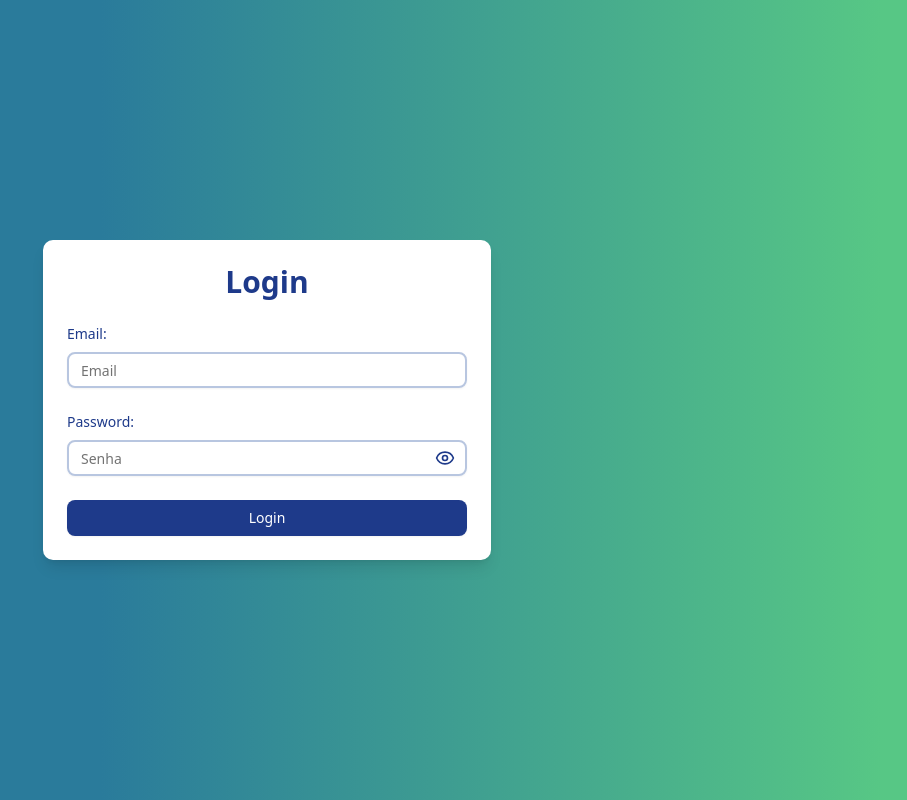
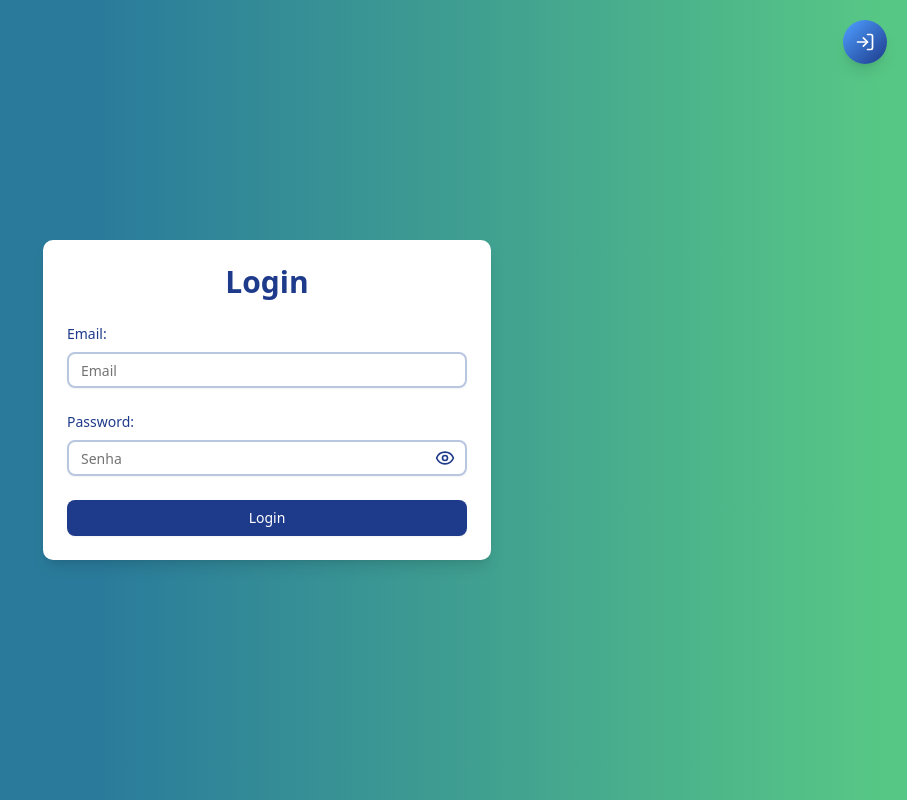
Before and after one commit to warlleyrocha/eden, a React (Vite) app: page /signin in a window 1280 px wide. Shown: the whole page, without its empty margins (373-1280 px from the left). Built offline with nearby package versions, Linux system fonts and the light colour scheme; what @react-pdf/renderer would draw is missing.

Commit message:
feat: adicionar usuário teste

```diff
--- a/src/pages/Signin/index.tsx
+++ b/src/pages/Signin/index.tsx
@@ -6,7 +6,7 @@ import { useNavigate } from 'react-router-dom';
 import { Button } from '@/components/ui/button';
 import { Input } from '@/components/ui/input';
 import { toast } from 'sonner';
-import { Eye, EyeOff } from 'lucide-react';
+import { Eye, EyeOff, LogInIcon } from 'lucide-react';
 
 export default function SignIn() {
   const { setAuthenticated } = useAuth(); // Hook para gerenciar autenticação
@@ -74,6 +74,15 @@ export default function SignIn() {
 
   return (
     <div className="flex flex-col items-center p-4 justify-center h-screen bg-[linear-gradient(90deg,rgba(42,123,155,1)_37%,rgba(87,199,133,1)_98%)]">
+      <div className="absolute top-5 right-5 bg-gradient-to-br from-blue-400 to-[#1E3A8A] p-3 rounded-full shadow-lg hover:shadow-xl transform hover:scale-105 transition-all duration-300 group cursor-text">
+        <LogInIcon color="white" size={20} />
+        <div className="absolute top-5 right-5 bg-white rounded-2xl p-4 text-center opacity-0 group-hover:opacity-100 transition-all duration-300 pointer-events-none group-hover:pointer-events-auto shadow-2xl border border-gray-100">
+          <p className="text-gray-800 font-semibold mb-1">User Test</p>
+          <p className="text-gray-600 text-sm mb-1">front@dev.com</p>
+          <p className="text-gray-600 text-sm">Npmrundev!</p>
+        </div>
+      </div>
+
       <div className="bg-white shadow-lg rounded-lg p-6 max-w-md w-full">
         <h2 className="text-3xl font-bold mb-6 text-center text-[#1E3A8A]">
           Login
@@ -106,7 +115,9 @@ export default function SignIn() {
             >
               Password:
             </label>
-            <div className="relative"> {/* Container relativo para posicionar o ícone */}
+            <div className="relative">
+              {' '}
+              {/* Container relativo para posicionar o ícone */}
               <Input
                 type={showPassword ? 'text' : 'password'}
                 required
@@ -126,11 +137,7 @@ export default function SignIn() {
                          text-[#1E3A8A] hover:text-[#152C6B] transition-colors duration-200
                          focus:outline-none focus:ring-2 focus:ring-[#3A5AAA] focus:ring-offset-1 rounded"
               >
-                {showPassword ? (
-                  <EyeOff size={20} />
-                ) : (
-                  <Eye size={20} />
-                )}
+                {showPassword ? <EyeOff size={20} /> : <Eye size={20} />}
               </button>
             </div>
           </div>
```
